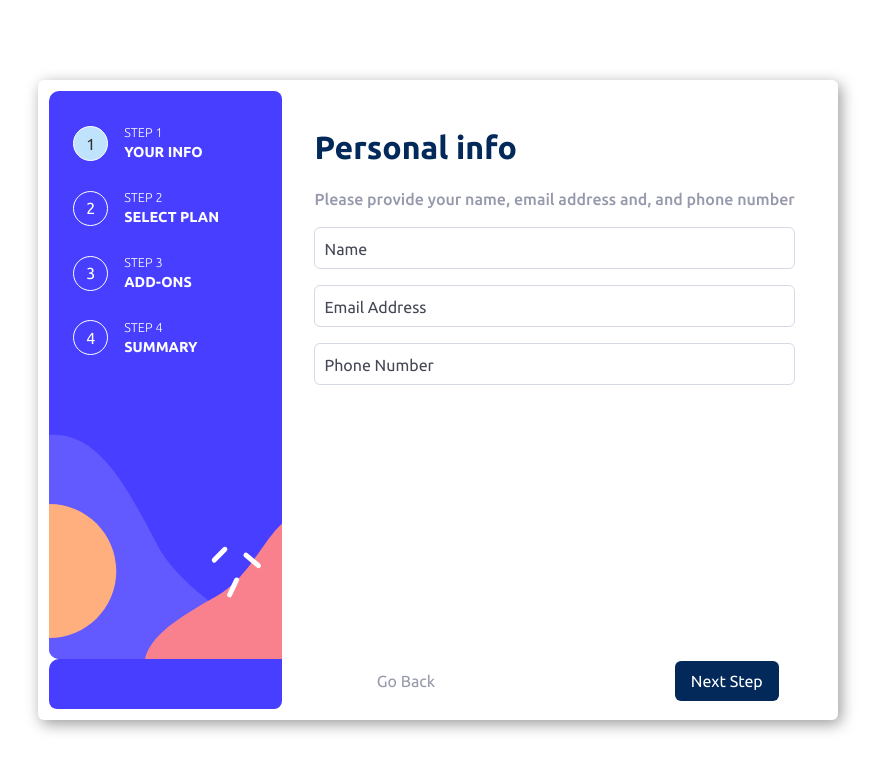
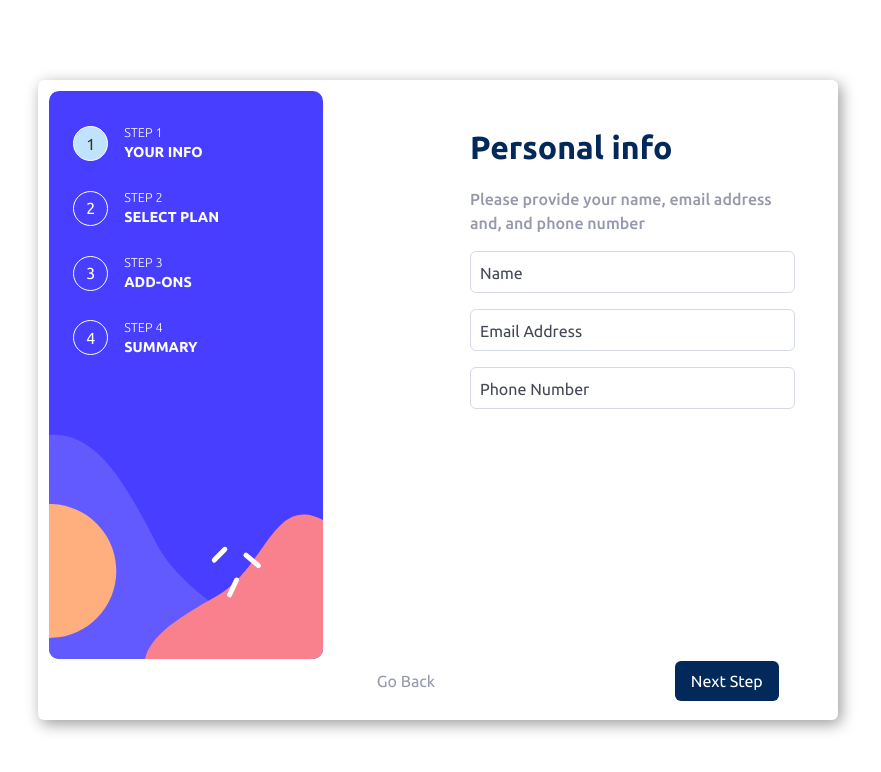
Before and after one commit to the-pro7/multi-step-form, a React (Vite) app: page / in a window 1280 px wide. Shown: the top 772 px of the page, without its empty margins (202-1083 px from the left). Built offline with nearby package versions, Linux system fonts and the light colour scheme.

Commit message:
Grid changed

```diff
--- a/src/styleshseet/App.scss
+++ b/src/styleshseet/App.scss
@@ -87,7 +87,7 @@ select {
 	$_spacing: 0.7em;
 	font-family: $main-ff;
 	display: grid;
-	grid-template-columns: 1fr  auto;
+	grid-template-columns:repeat(auto-fit, minmax(25%, 1fr));
 	margin: 0 auto;
 	width: clamp(350px, 70vw, 800px);
 	height: 80vh;
--- a/src/styleshseet/SideNav.scss
+++ b/src/styleshseet/SideNav.scss
@@ -12,6 +12,7 @@
     background-image: url("../assets/images/bg-sidebar-desktop.svg");
     overflow: clip;
     border-radius: .5rem;
+    background-repeat: no-repeat;
 
     img {
         height: 100%;
```
